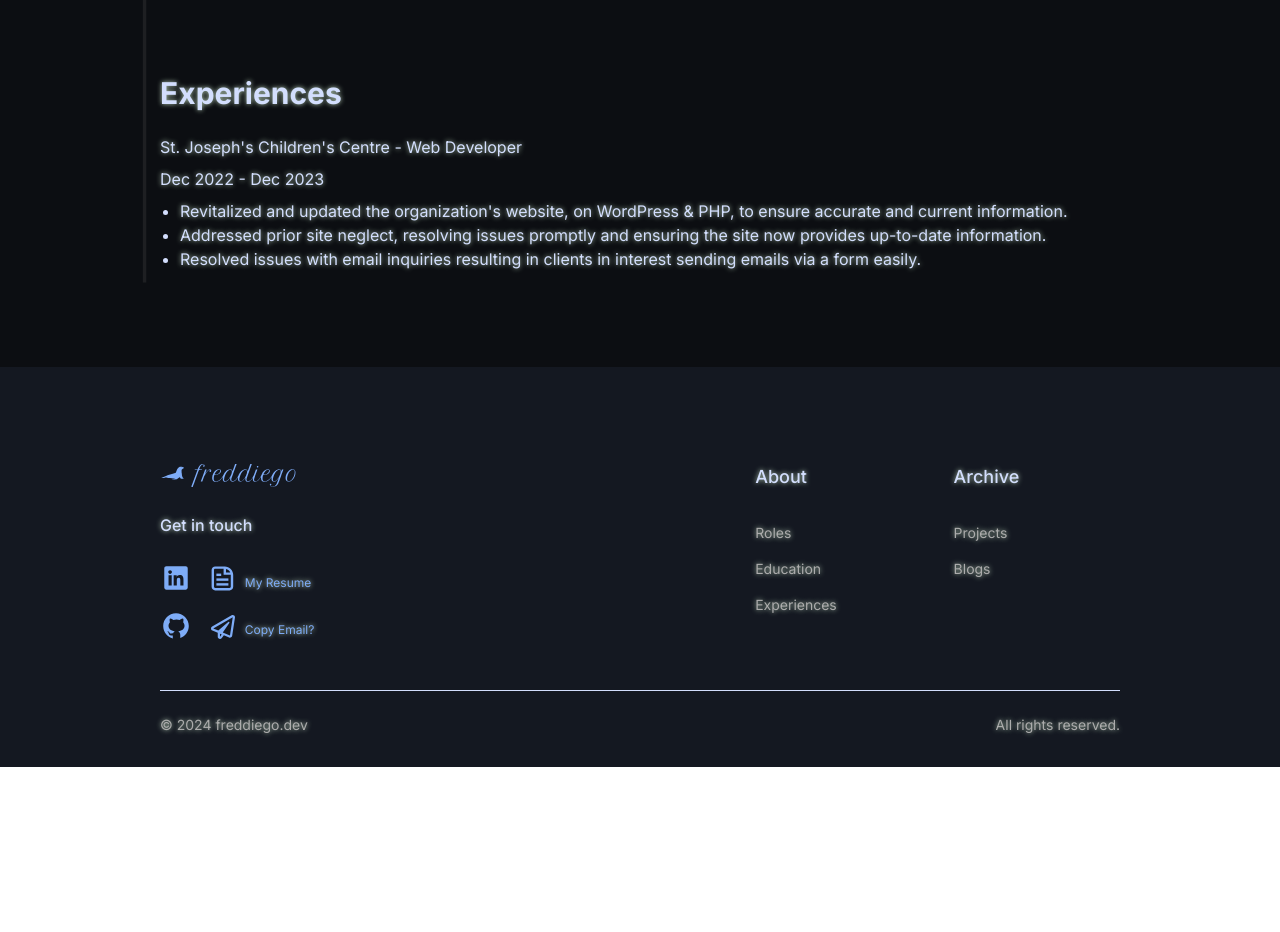
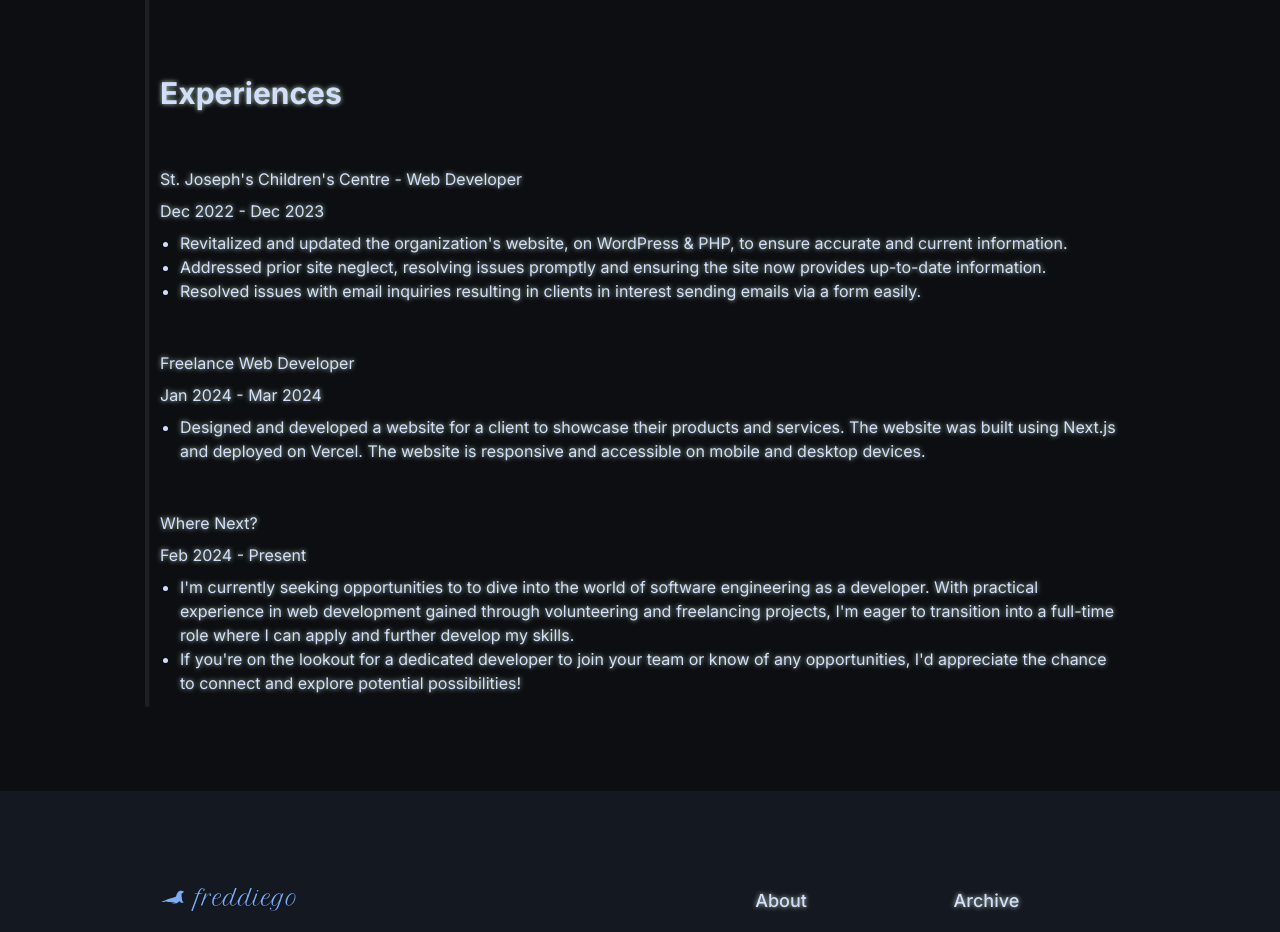
Before and after one commit to itsmefredgo/freddiego-dev, a Next.js app: page /en/about in a window 1280 px wide. Shown: the part 1260-2192 px from the top of the page. Before the commit the page ends 2027 px from the top, so only its background shows below. Built offline with nearby package versions, Linux system fonts and the light colour scheme.

Commit message:
update: contents of projects updated

```diff
--- a/public/dictionaries/en.json
+++ b/public/dictionaries/en.json
@@ -175,7 +175,27 @@
               "Revitalized and updated the organization's website, on WordPress & PHP, to ensure accurate and current information.",
               "Addressed prior site neglect, resolving issues promptly and ensuring the site now provides up-to-date information.",
               "Resolved issues with email inquiries resulting in clients in interest sending emails via a form easily."
-            ]
+            ],
+            "links": { "about": false, "projects": false, "contact": false }
+          },
+          {
+            "company": null,
+            "role": "Freelance Web Developer",
+            "date": "Jan 2024 - Mar 2024",
+            "descriptions": [
+              "Designed and developed a website for a client to showcase their products and services. The website was built using Next.js and deployed on Vercel. The website is responsive and accessible on mobile and desktop devices."
+            ],
+            "links": { "about": false, "projects": true, "contact": false }
+          },
+          {
+            "company": null,
+            "role": "Where Next?",
+            "date": "Feb 2024 - Present",
+            "descriptions": [
+              "I'm currently seeking opportunities to to dive into the world of software engineering as a developer. With practical experience in web development gained through volunteering and freelancing projects, I'm eager to transition into a full-time role where I can apply and further develop my skills.",
+              "If you're on the lookout for a dedicated developer to join your team or know of any opportunities, I'd appreciate the chance to connect and explore potential possibilities!"
+            ],
+            "links": { "about": true, "projects": false, "contact": true }
           }
         ]
       },
--- a/src/components/ui/tracing-beam.tsx
+++ b/src/components/ui/tracing-beam.tsx
@@ -26,7 +26,7 @@ export const TracingBeam = ({
     if (ref.current) {
       setSvgHeight(ref.current.offsetHeight);
     }
-  }, [usePathname(), ref.current?.offsetHeight]); // remakes the svg height on route change
+  }, [usePathname(), ref.current?.offsetHeight, contentRef.current]); // remakes the svg height on route change and when ref changes
 
   // Instead of creating the beam from in scale from 0.8 to 1,
   // Now is is mapped from 1 to 1.25 to reflect the height of the content
--- a/src/containers/about-page/AboutExperiences.tsx
+++ b/src/containers/about-page/AboutExperiences.tsx
@@ -15,7 +15,7 @@ function AboutExperiences({ title, experiencesList }: AboutExperiencesProps) {
   return (
     <section id="experiences" className="pt-[5rem] mt-[-5rem]">
       <SectionTitle title={title}></SectionTitle>
-      <ul>
+      <ul className=" flex flex-col gap-12 mt-8">
         {experiencesList.map((experience, index) => (
           <Experience {...experience} key={index} />
         ))}
--- a/src/containers/about-page/Experience.tsx
+++ b/src/containers/about-page/Experience.tsx
@@ -7,13 +7,13 @@ type ExperienceProps = {
 
 function Experience({ company, role, date, descriptions }: ExperienceProps) {
   return (
-    <li key={company} className=" flex flex-col gap-2">
+    <li className=" flex flex-col gap-2">
       <div className=" flex flex-col md:flex-row ">
         <span>{company}</span>
-        <span className=" hidden md:block">&nbsp;-&nbsp;</span>
-        <span className=" before:content-['-_'] before:md:content-['']">
-          {role}
-        </span>
+        {company && role && (
+          <span className=" hidden md:block">&nbsp;-&nbsp;</span>
+        )}
+        <span className=" ">{role}</span>
       </div>
       <span>{date}</span>
       <ul>
```
